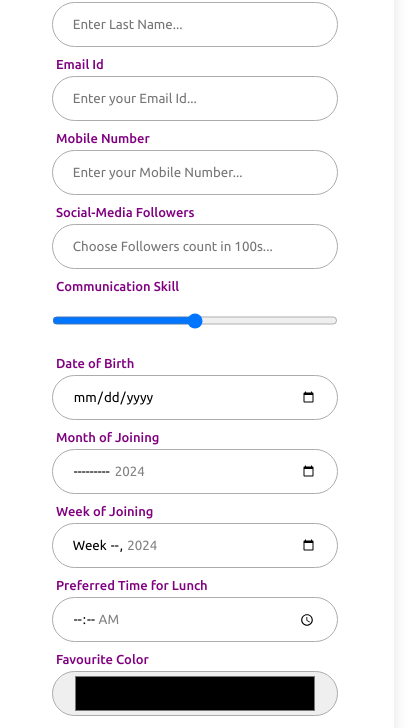
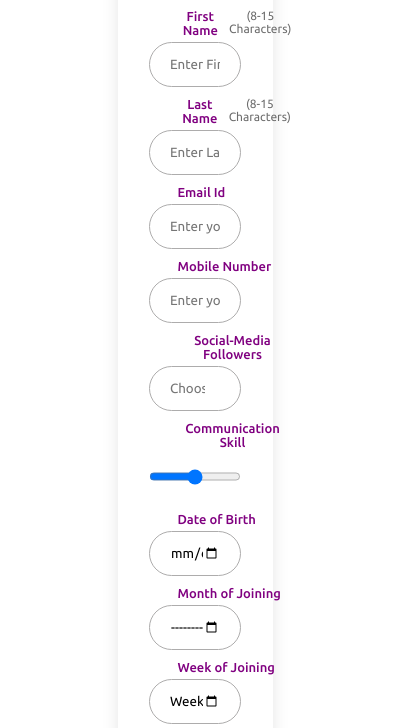
Before and after one commit to ROHANSAMUEL134/Form-Validations, a plain HTML site: page index.html in a window 390 px wide. Shown: the part 192-920 px from the top of the page, 414 px wide, since content can reach past the window. Drawn offline with Linux system fonts and the light colour scheme.

Commit message:
forms-finished

```diff
--- a/style.css
+++ b/style.css
@@ -36,8 +36,8 @@ button {
 }
 
 @media only screen and (max-width: 480px) {
-    .container {
-        width: 100%;
+    center {
+        width: 50%;
         box-sizing: border-box;
         padding: 20px;
         margin: 0px;
```
